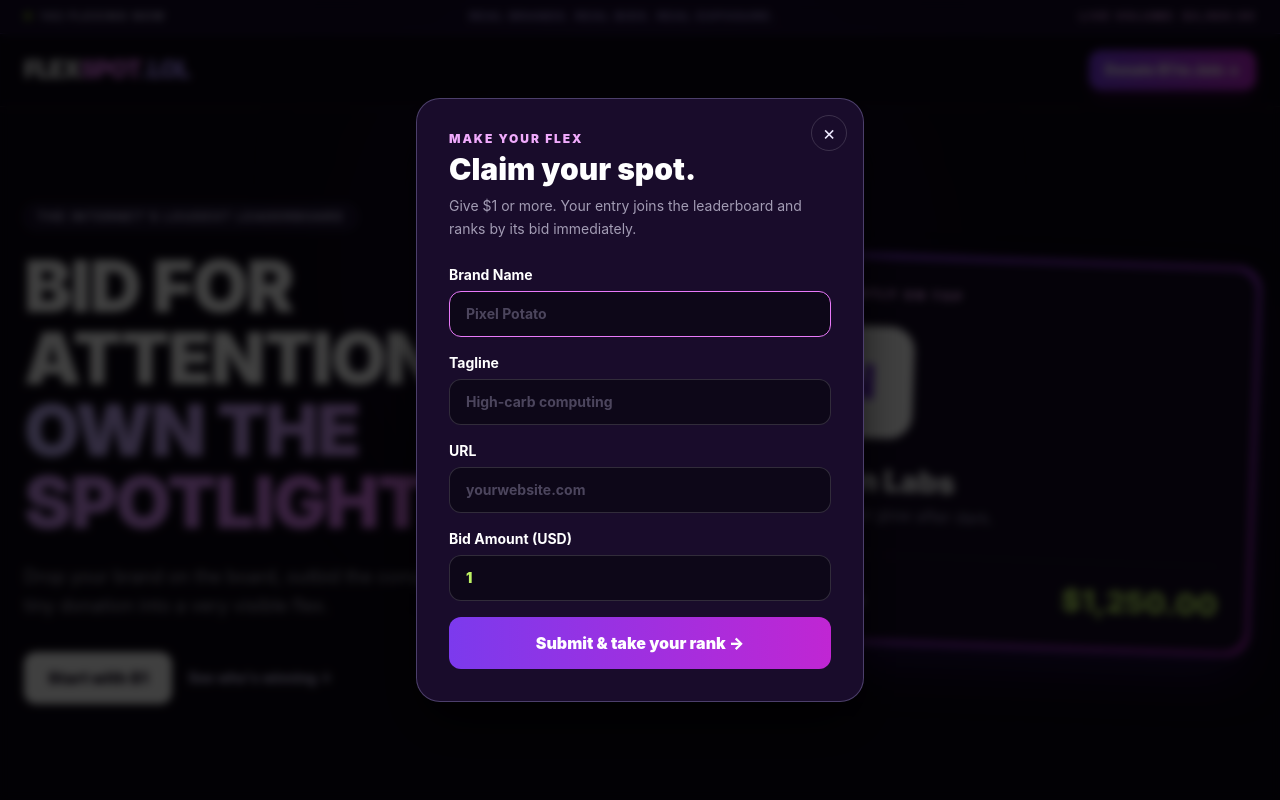
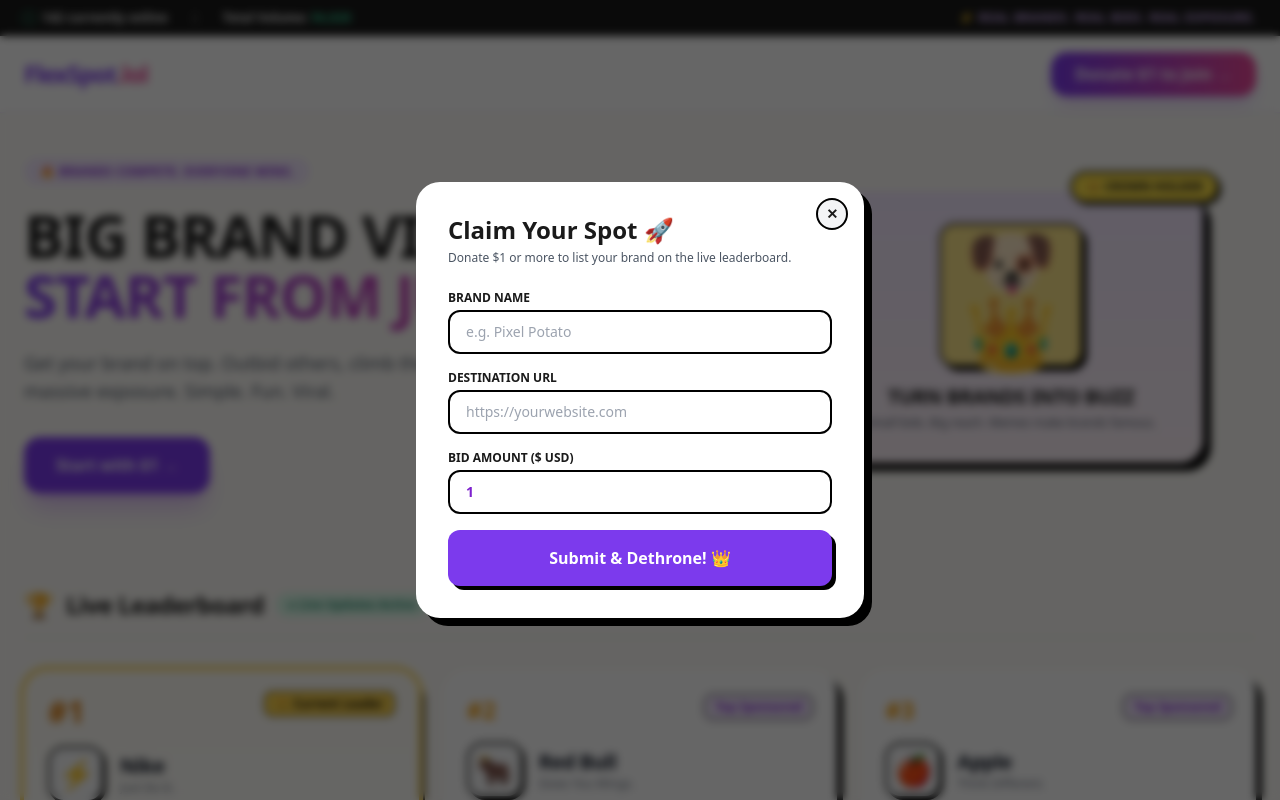
Before and after one commit to dawoodshah2232-svg/flexspot, a React (Vite) app: page / in a window 1280 px wide. Both pictures are taken after a click on the button "Donate $1 to Join →". Shown: the top 800 px of the page. Built offline with nearby package versions, Linux system fonts and the light colour scheme.

Commit message:
Add animations and style updates

```diff
--- a/src/App.jsx
+++ b/src/App.jsx
@@ -1,359 +1,220 @@
-import React, { useMemo, useState } from "react";
-
-const STARTING_BIDS = [
-  {
-    id: 1,
-    name: "Neon Labs",
-    tagline: "Ideas that glow after dark.",
-    url: "https://example.com",
-    mark: "N",
-    amount: 1250,
-    clicks: 1200,
-  },
-  {
-    id: 2,
-    name: "Orbit Soda",
-    tagline: "Refreshment from another planet.",
-    url: "https://example.com",
-    mark: "O",
-    amount: 980,
-    clicks: 842,
-  },
-  {
-    id: 3,
-    name: "Pixel Union",
-    tagline: "Making the internet more playful.",
-    url: "https://example.com",
-    mark: "P",
-    amount: 760,
-    clicks: 620,
-  },
-  {
-    id: 4,
-    name: "Mango Club",
-    tagline: "A very good internet corner.",
-    url: "https://example.com",
-    mark: "M",
-    amount: 540,
-    clicks: 540,
-  },
-  {
-    id: 5,
-    name: "Futureproof",
-    tagline: "Build tomorrow, loudly.",
-    url: "https://example.com",
-    mark: "F",
-    amount: 430,
-    clicks: 430,
-  },
-];
-
-const EMPTY_FORM = { name: "", tagline: "", url: "", amount: "1" };
-const money = new Intl.NumberFormat("en-US", {
-  style: "currency",
-  currency: "USD",
-  maximumFractionDigits: 2,
-});
+import React, { useState } from 'react';
 
 export default function FlexSpotApp() {
-  const [bids, setBids] = useState(STARTING_BIDS);
   const [isModalOpen, setIsModalOpen] = useState(false);
-  const [form, setForm] = useState(EMPTY_FORM);
-  const [error, setError] = useState("");
-  const leaderboard = useMemo(
-    () => [...bids].sort((a, b) => b.amount - a.amount || a.id - b.id),
-    [bids],
-  );
-  const totalVolume = useMemo(
-    () => bids.reduce((total, bid) => total + bid.amount, 0),
-    [bids],
-  );
+  const [leaderboard, setLeaderboard] = useState([
+    { id: 1, rank: 1, name: "Nike", tagline: "Just Do It.", url: "https://nike.com", logo: "⚡", amount: 1250, clicks: 1200, growth: "+28%" },
+    { id: 2, rank: 2, name: "Red Bull", tagline: "Gives You Wings.", url: "https://redbull.com", logo: "🐂", amount: 980, clicks: 842, growth: "+12%" },
+    { id: 3, rank: 3, name: "Apple", tagline: "Think Different.", url: "https://apple.com", logo: "🍎", amount: 760, clicks: 620, growth: "+9%" },
+    { id: 4, rank: 4, name: "McDonald's", tagline: "I'm Lovin' It.", url: "https://mcdonalds.com", logo: "🍟", amount: 540, clicks: 540, growth: "+6%" },
+    { id: 5, rank: 5, name: "Samsung", tagline: "Do What You Can't.", url: "https://samsung.com", logo: "📱", amount: 430, clicks: 430, growth: "+8%" },
+  ]);
 
-  const openModal = () => {
-    setError("");
-    setIsModalOpen(true);
-  };
-  const closeModal = () => {
-    setError("");
-    setIsModalOpen(false);
-  };
-  const updateField = ({ target: { name, value } }) =>
-    setForm((current) => ({ ...current, [name]: value }));
+  const [formName, setFormName] = useState('');
+  const [formUrl, setFormUrl] = useState('');
+  const [formAmount, setFormAmount] = useState('1');
 
-  const handleSubmit = (event) => {
-    event.preventDefault();
-    const amount = Number(form.amount);
-    const url = /^https?:\/\//i.test(form.url)
-      ? form.url
-      : `https://${form.url}`;
-    if (
-      !form.name.trim() ||
-      !form.url.trim() ||
-      !Number.isFinite(amount) ||
-      amount < 1
-    ) {
-      setError("Add a brand name, a valid link, and a bid of at least $1.");
-      return;
-    }
-    try {
-      new URL(url);
-    } catch {
-      setError("Please enter a valid destination URL.");
-      return;
-    }
-    setBids((current) => [
-      ...current,
-      {
+  const handleSubmit = (e) => {
+    e.preventDefault();
+    if (!formName || !formUrl) return;
+
+    const newEntry = {
       id: Date.now(),
-        name: form.name.trim(),
-        tagline: form.tagline.trim() || "The newest challenger on FlexSpot.",
-        url,
-        mark: form.name.trim().charAt(0).toUpperCase(),
-        amount,
-        clicks: 0,
-      },
-    ]);
-    setForm(EMPTY_FORM);
-    closeModal();
+      name: formName,
+      tagline: "New Challenger",
+      url: formUrl.startsWith('http') ? formUrl : `https://${formUrl}`,
+      logo: "🚀",
+      amount: parseFloat(formAmount) || 1.0,
+      clicks: 1,
+      growth: "+15%"
     };
 
+    const updated = [...leaderboard, newEntry].sort((a, b) => b.amount - a.amount);
+    const ranked = updated.map((item, index) => ({ ...item, rank: index + 1 }));
+
+    setLeaderboard(ranked);
+    setIsModalOpen(false);
+    setFormName('');
+    setFormUrl('');
+    setFormAmount('1');
+  };
+
+  const top3 = leaderboard.filter(item => item.rank <= 3);
+
   return (
-    <div className="min-h-screen overflow-x-hidden bg-[#0b0614] text-white selection:bg-fuchsia-500 selection:text-white">
-      <div className="border-b border-violet-500/30 bg-[#150a29] px-4 py-2 text-[11px] font-bold uppercase tracking-[0.16em] text-violet-200 sm:px-6">
-        <div className="mx-auto flex max-w-7xl items-center justify-between gap-4">
-          <span className="flex items-center gap-2 whitespace-nowrap">
-            <span className="h-2 w-2 animate-pulse rounded-full bg-lime-400" />
-            142 flexing now
+    <div className="min-h-screen bg-[#FDFBF7] text-[#1A1A1A] font-sans">
+      {/* Top Ticker */}
+      <div className="bg-[#1A1A1A] text-white px-6 py-2.5 text-xs font-bold flex justify-between items-center tracking-wide">
+        <div className="flex items-center space-x-6">
+          <span className="flex items-center">
+            <span className="w-2.5 h-2.5 rounded-full bg-emerald-400 animate-ping mr-2"></span>
+            142 currently online
           </span>
-          <span className="hidden text-violet-300 md:block">
-            Real brands. Real bids. Real exposure.
+          <span className="hidden sm:inline opacity-40">|</span>
+          <span className="hidden sm:inline">Total Volume: <strong className="text-emerald-400">$4,820</strong></span>
+        </div>
+        <div className="hidden md:block text-purple-300 font-extrabold tracking-wider animate-pulse">
+          ⚡ REAL BRANDS. REAL BIDS. REAL EXPOSURE.
+        </div>
+      </div>
+
+      {/* Navigation Header */}
+      <header className="sticky top-0 z-40 bg-white/90 backdrop-blur-md border-b border-purple-100 px-6 py-4 flex items-center justify-between shadow-sm">
+        <span className="text-2xl font-black tracking-tighter text-[#7C3AED]">
+          FlexSpot<span className="text-pink-500">.lol</span>
         </span>
-          <span className="whitespace-nowrap text-fuchsia-300">
-            Live volume: {money.format(totalVolume)}
+        <button
+          onClick={() => setIsModalOpen(true)}
+          className="bg-gradient-to-r from-[#7C3AED] to-pink-500 text-white font-black px-6 py-2.5 rounded-2xl shadow-lg shadow-purple-500/25 hover:scale-105 active:scale-95 transition-transform"
+        >
+          Donate $1 to Join →
+        </button>
+      </header>
+
+      {/* Hero Section */}
+      <main className="max-w-7xl mx-auto px-6 py-12 grid grid-cols-1 lg:grid-cols-12 gap-10 items-center">
+        <div className="lg:col-span-7">
+          <div className="inline-block bg-purple-100 text-purple-700 font-extrabold text-xs px-4 py-1.5 rounded-full mb-4 tracking-wider animate-bounce">
+            🔥 BRANDS COMPETE. EVERYONE WINS.
+          </div>
+          <h1 className="text-4xl sm:text-6xl font-black tracking-tight mb-6 leading-[1.1]">
+            BIG BRAND VISIBILITY. <br />
+            <span className="text-transparent bg-clip-text bg-gradient-to-r from-[#7C3AED] to-pink-500">
+              START FROM JUST $1.
+            </span>
+          </h1>
+          <p className="text-lg text-gray-600 max-w-xl mb-8 font-medium">
+            Get your brand on top. Outbid others, climb the ranks and get massive exposure. Simple. Fun. Viral.
+          </p>
+          <button
+            onClick={() => setIsModalOpen(true)}
+            className="bg-[#7C3AED] hover:bg-[#6D28D9] text-white font-black px-8 py-4 rounded-2xl shadow-xl shadow-purple-500/30 hover:scale-105 active:scale-95 transition-transform"
+          >
+            Start with $1 →
+          </button>
+        </div>
+
+        {/* Mascot Showcase Card */}
+        <div className="lg:col-span-5 flex justify-center">
+          <div className="relative bg-gradient-to-b from-purple-100 to-pink-50 border-3 border-black rounded-3xl p-8 shadow-[8px_8px_0px_0px_rgba(0,0,0,1)] text-center max-w-sm w-full hover:translate-y-[-4px] transition-transform">
+            <div className="absolute -top-4 -right-4 bg-yellow-300 border-2 border-black font-black text-xs px-3.5 py-1.5 rounded-full rotate-12 shadow-[2px_2px_0px_0px_rgba(0,0,0,1)] animate-bounce">
+              👑 CROWN HOLDER
+            </div>
+            <div className="w-36 h-36 mx-auto bg-amber-200 rounded-2xl border-2 border-black flex items-center justify-center text-7xl mb-4 shadow-[4px_4px_0px_0px_rgba(0,0,0,1)]">
+              🐶👑
+            </div>
+            <h3 className="font-black text-xl mb-1 tracking-tight">TURN BRANDS INTO BUZZ</h3>
+            <p className="text-xs text-gray-600 font-medium">Small bids. Big reach. Memes make brands famous.</p>
+          </div>
+        </div>
+      </main>
+
+      {/* Leaderboard Section */}
+      <section className="max-w-7xl mx-auto px-6 py-12">
+        <div className="flex items-center justify-between mb-8 border-b border-gray-200 pb-4">
+          <div className="flex items-center space-x-3">
+            <span className="text-2xl">🏆</span>
+            <h2 className="text-2xl font-black tracking-tight">Live Leaderboard</h2>
+            <span className="text-xs bg-emerald-100 text-emerald-700 px-3 py-1 rounded-full font-extrabold animate-pulse">
+              ● Live Updates Active
             </span>
           </div>
         </div>
-      <header className="sticky top-0 z-40 border-b border-white/10 bg-[#0b0614]/90 px-4 py-4 backdrop-blur sm:px-6">
-        <div className="mx-auto flex max-w-7xl items-center justify-between gap-4">
-          <a href="#top" className="text-2xl font-black tracking-tighter">
-            FLEX<span className="text-fuchsia-400">SPOT</span>
-            <span className="text-violet-400">.LOL</span>
-          </a>
-          <button
-            onClick={openModal}
-            className="rounded-xl bg-gradient-to-r from-violet-600 to-fuchsia-600 px-4 py-2.5 text-sm font-black shadow-lg shadow-fuchsia-950/60 transition hover:scale-[1.02] focus:outline-none focus:ring-2 focus:ring-fuchsia-300"
-          >
-            Donate $1 to Join →
-          </button>
-        </div>
-      </header>
-      <main id="top">
-        <section className="relative mx-auto grid max-w-7xl gap-10 px-6 py-16 lg:grid-cols-12 lg:items-center lg:py-24">
-          <div className="absolute left-1/2 top-0 -z-0 h-80 w-80 -translate-x-1/2 rounded-full bg-violet-700/30 blur-[120px]" />
-          <div className="relative lg:col-span-7">
-            <p className="mb-5 inline-flex rounded-full border border-violet-400/30 bg-violet-500/10 px-3 py-1 text-xs font-bold uppercase tracking-[0.14em] text-violet-200">
-              The internet's loudest leaderboard
-            </p>
-            <h1 className="max-w-3xl text-5xl font-black leading-[.92] tracking-tight sm:text-7xl">
-              BID FOR ATTENTION.
-              <br />
-              <span className="text-transparent bg-clip-text bg-gradient-to-r from-violet-300 to-fuchsia-400">
-                OWN THE SPOTLIGHT.
-              </span>
-            </h1>
-            <p className="mt-6 max-w-xl text-lg leading-relaxed text-violet-100/70">
-              Drop your brand on the board, outbid the competition, and turn a
-              tiny donation into a very visible flex.
-            </p>
-            <div className="mt-8 flex flex-wrap items-center gap-4">
-              <button
-                onClick={openModal}
-                className="rounded-xl bg-white px-6 py-3.5 font-black text-[#12091e] transition hover:bg-fuchsia-100 focus:outline-none focus:ring-2 focus:ring-white"
-              >
-                Start with $1
-              </button>
-              <a
-                href="#leaderboard"
-                className="text-sm font-bold text-violet-200 hover:text-white"
-              >
-                See who's winning ↓
-              </a>
-            </div>
-          </div>
-          <div className="relative lg:col-span-5">
-            <div className="rotate-2 rounded-3xl border border-violet-300/30 bg-gradient-to-br from-violet-600 to-fuchsia-700 p-1 shadow-2xl shadow-violet-950/70">
-              <div className="rounded-[22px] bg-[#140a24] p-7">
-                <p className="text-xs font-black uppercase tracking-[0.2em] text-fuchsia-300">
-                  Currently on top
-                </p>
-                <div className="my-6 flex h-28 w-28 items-center justify-center rounded-3xl bg-white text-5xl font-black text-violet-700">
-                  {leaderboard[0].mark}
-                </div>
-                <p className="text-3xl font-black">{leaderboard[0].name}</p>
-                <p className="mt-1 text-violet-200/70">
-                  {leaderboard[0].tagline}
-                </p>
-                <div className="mt-7 flex items-end justify-between border-t border-white/10 pt-5">
-                  <span className="text-sm font-bold text-violet-200">
-                    Crown bid
-                  </span>
-                  <span className="text-3xl font-black text-lime-300">
-                    {money.format(leaderboard[0].amount)}
-                  </span>
-                </div>
-              </div>
-            </div>
-          </div>
-        </section>
-        <section
-          id="leaderboard"
-          className="border-y border-violet-400/15 bg-[#10071d] px-6 py-14"
-        >
-          <div className="mx-auto max-w-7xl">
-            <div className="mb-8 flex flex-wrap items-end justify-between gap-4">
-              <div>
-                <p className="text-xs font-bold uppercase tracking-[0.16em] text-fuchsia-300">
-                  Updates instantly
-                </p>
-                <h2 className="mt-1 text-3xl font-black">
-                  Live Leaderboard 🏆
-                </h2>
-              </div>
-              <span className="rounded-full bg-lime-400/10 px-3 py-1.5 text-xs font-bold text-lime-300">
-                ● LIVE &amp; INTERACTIVE
-              </span>
-            </div>
-            <div className="grid gap-5 md:grid-cols-2 xl:grid-cols-3">
-              {leaderboard.map((item, index) => (
+
+        <div className="grid grid-cols-1 md:grid-cols-3 gap-6">
+          {top3.map((item) => {
+            const isFirst = item.rank === 1;
+            return (
               <a
                 key={item.id}
                 href={item.url}
                 target="_blank"
-                  rel="noreferrer"
-                  className="group rounded-2xl border border-white/10 bg-[#1a0d2c] p-5 transition hover:-translate-y-1 hover:border-fuchsia-400/70 hover:bg-[#21103a] focus:outline-none focus:ring-2 focus:ring-fuchsia-300"
+                rel="noopener noreferrer"
+                className={`bg-white border-3 border-black rounded-3xl p-6 shadow-[6px_6px_0px_0px_rgba(0,0,0,1)] hover:translate-y-[-4px] transition-all block relative ${
+                  isFirst ? 'ring-4 ring-amber-300 bg-gradient-to-b from-amber-50/50 to-white' : ''
+                }`}
               >
-                  <div className="flex items-start justify-between">
-                    <span className="text-2xl font-black text-fuchsia-300">
-                      #{index + 1}
+                <div className="flex justify-between items-start mb-4">
+                  <span className={`text-2xl font-black ${isFirst ? 'text-amber-600 text-3xl' : 'text-amber-500'}`}>
+                    #{item.rank}
                   </span>
-                    <span className="rounded-full bg-violet-500/15 px-2 py-1 text-[10px] font-black uppercase tracking-wide text-violet-200">
-                      {index === 0 ? "👑 Crown holder" : "Active bid"}
+                  <span className={`text-xs font-extrabold px-2.5 py-1 rounded-lg border border-black ${
+                    isFirst ? 'bg-amber-300 text-black animate-bounce' : 'bg-purple-100 text-purple-700'
+                  }`}>
+                    {isFirst ? '👑 Current Leader' : 'Top Sponsored'}
                   </span>
                 </div>
-                  <div className="mt-5 flex items-center gap-3">
-                    <div className="flex h-12 w-12 items-center justify-center rounded-xl bg-gradient-to-br from-violet-300 to-fuchsia-300 text-xl font-black text-[#1a0d2c]">
-                      {item.mark}
+                <div className="flex items-center space-x-4 mb-6">
+                  <div className="w-14 h-14 bg-gray-50 rounded-2xl border-2 border-black flex items-center justify-center text-3xl shadow-[2px_2px_0px_0px_rgba(0,0,0,1)]">
+                    {item.logo}
                   </div>
-                    <div className="min-w-0">
-                      <h3 className="truncate text-lg font-black group-hover:text-fuchsia-200">
-                        {item.name}
-                      </h3>
-                      <p className="truncate text-sm text-violet-100/60">
-                        {item.tagline}
-                      </p>
+                  <div>
+                    <h4 className="font-black text-xl text-gray-900 tracking-tight">{item.name}</h4>
+                    <p className="text-xs text-gray-500 font-medium truncate max-w-[180px]">{item.tagline}</p>
                   </div>
                 </div>
-                  <div className="mt-5 flex items-end justify-between border-t border-white/10 pt-4">
-                    <span className="text-xs text-violet-200/60">
-                      {item.clicks.toLocaleString()} clicks
-                    </span>
-                    <span className="text-2xl font-black text-lime-300">
-                      {money.format(item.amount)}
-                    </span>
+                <div className="flex items-center justify-between border-t-2 border-gray-100 pt-4">
+                  <span className="text-xs font-bold text-gray-400">👁️ {item.clicks} clicks</span>
+                  <span className="text-2xl font-black text-[#7C3AED]">${item.amount}.00</span>
                 </div>
               </a>
-              ))}
-            </div>
+            );
+          })}
         </div>
       </section>
-      </main>
+
+      {/* Submission Modal */}
       {isModalOpen && (
-        <div
-          className="fixed inset-0 z-50 flex items-center justify-center bg-black/75 p-4 backdrop-blur-sm"
-          role="dialog"
-          aria-modal="true"
-          aria-labelledby="join-title"
+        <div className="fixed inset-0 bg-black/60 backdrop-blur-sm z-50 flex items-center justify-center p-4">
+          <div className="bg-white border-3 border-black rounded-3xl p-8 max-w-md w-full shadow-[8px_8px_0px_0px_rgba(0,0,0,1)] relative">
+            <button
+              onClick={() => setIsModalOpen(false)}
+              className="absolute top-4 right-4 text-sm font-black bg-gray-100 w-8 h-8 rounded-full border-2 border-black flex items-center justify-center hover:bg-gray-200"
             >
-          <div className="relative w-full max-w-md rounded-3xl border border-violet-300/30 bg-[#190c2b] p-6 shadow-2xl shadow-black sm:p-8">
-            <button
-              onClick={closeModal}
-              aria-label="Close join form"
-              className="absolute right-4 top-4 flex h-9 w-9 items-center justify-center rounded-full border border-white/15 text-xl text-violet-100 transition hover:bg-white/10"
-            >
-              ×
+              ✕
             </button>
-            <p className="text-xs font-black uppercase tracking-[0.16em] text-fuchsia-300">
-              Make your flex
-            </p>
-            <h2 id="join-title" className="mt-1 text-3xl font-black">
-              Claim your spot.
-            </h2>
-            <p className="mt-2 text-sm leading-relaxed text-violet-100/65">
-              Give $1 or more. Your entry joins the leaderboard and ranks by its
-              bid immediately.
-            </p>
-            <form className="mt-6 space-y-4" onSubmit={handleSubmit}>
-              <label className="block text-sm font-bold">
-                Brand Name
+            <h3 className="text-2xl font-black mb-1">Claim Your Spot 🚀</h3>
+            <p className="text-xs text-gray-600 mb-6 font-medium">Donate $1 or more to list your brand on the live leaderboard.</p>
+
+            <form onSubmit={handleSubmit} className="space-y-4">
+              <div>
+                <label className="block text-xs font-black uppercase mb-1">Brand Name</label>
                 <input
-                  autoFocus
+                  type="text"
                   required
-                  name="name"
-                  value={form.name}
-                  onChange={updateField}
-                  placeholder="Pixel Potato"
-                  className="mt-1.5 w-full rounded-xl border border-white/15 bg-[#0d0718] px-4 py-3 text-white placeholder:text-violet-200/30 focus:border-fuchsia-400 focus:outline-none"
+                  placeholder="e.g. Pixel Potato"
+                  value={formName}
+                  onChange={(e) => setFormName(e.target.value)}
+                  className="w-full border-2 border-black rounded-xl px-4 py-2.5 text-sm font-medium focus:outline-none focus:ring-2 focus:ring-purple-600"
                 />
-              </label>
-              <label className="block text-sm font-bold">
-                Tagline
+              </div>
+              <div>
+                <label className="block text-xs font-black uppercase mb-1">Destination URL</label>
                 <input
-                  name="tagline"
-                  value={form.tagline}
-                  onChange={updateField}
-                  placeholder="High-carb computing"
-                  className="mt-1.5 w-full rounded-xl border border-white/15 bg-[#0d0718] px-4 py-3 text-white placeholder:text-violet-200/30 focus:border-fuchsia-400 focus:outline-none"
+                  type="text"
+                  required
+                  placeholder="https://yourwebsite.com"
+                  value={formUrl}
+                  onChange={(e) => setFormUrl(e.target.value)}
+                  className="w-full border-2 border-black rounded-xl px-4 py-2.5 text-sm font-medium focus:outline-none focus:ring-2 focus:ring-purple-600"
                 />
-              </label>
-              <label className="block text-sm font-bold">
-                URL
+              </div>
+              <div>
+                <label className="block text-xs font-black uppercase mb-1">Bid Amount ($ USD)</label>
                 <input
-                  required
-                  name="url"
-                  type="text"
-                  inputMode="url"
-                  value={form.url}
-                  onChange={updateField}
-                  placeholder="yourwebsite.com"
-                  className="mt-1.5 w-full rounded-xl border border-white/15 bg-[#0d0718] px-4 py-3 text-white placeholder:text-violet-200/30 focus:border-fuchsia-400 focus:outline-none"
-                />
-              </label>
-              <label className="block text-sm font-bold">
-                Bid Amount (USD)
-                <input
-                  required
-                  name="amount"
                   type="number"
                   min="1"
-                  step="0.01"
-                  value={form.amount}
-                  onChange={updateField}
-                  className="mt-1.5 w-full rounded-xl border border-white/15 bg-[#0d0718] px-4 py-3 font-black text-lime-300 focus:border-fuchsia-400 focus:outline-none"
+                  required
+                  value={formAmount}
+                  onChange={(e) => setFormAmount(e.target.value)}
+                  className="w-full border-2 border-black rounded-xl px-4 py-2.5 text-sm font-black text-purple-700 focus:outline-none focus:ring-2 focus:ring-purple-600"
                 />
-              </label>
-              {error && (
-                <p
-                  role="alert"
-                  className="rounded-lg bg-red-400/10 px-3 py-2 text-sm font-medium text-red-200"
-                >
-                  {error}
-                </p>
-              )}
+              </div>
               <button
                 type="submit"
-                className="w-full rounded-xl bg-gradient-to-r from-violet-600 to-fuchsia-600 py-3.5 font-black transition hover:brightness-110 focus:outline-none focus:ring-2 focus:ring-fuchsia-300"
+                className="w-full bg-[#7C3AED] hover:bg-[#6D28D9] text-white font-black py-4 rounded-xl shadow-[4px_4px_0px_0px_rgba(0,0,0,1)] active:translate-y-1 transition-all"
               >
-                Submit &amp; take your rank →
+                Submit & Dethrone! 👑
               </button>
             </form>
           </div>
```
Lines whose indentation alone changed are shown as unchanged.
